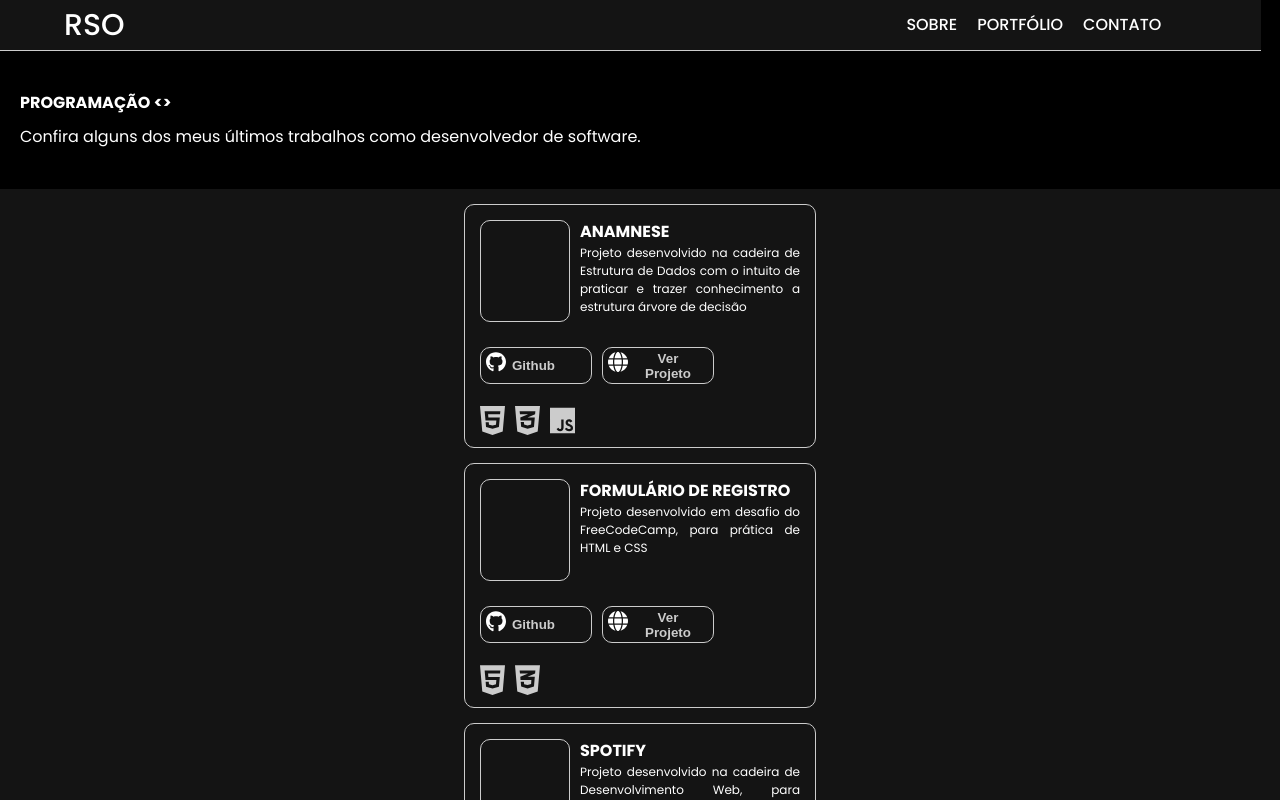
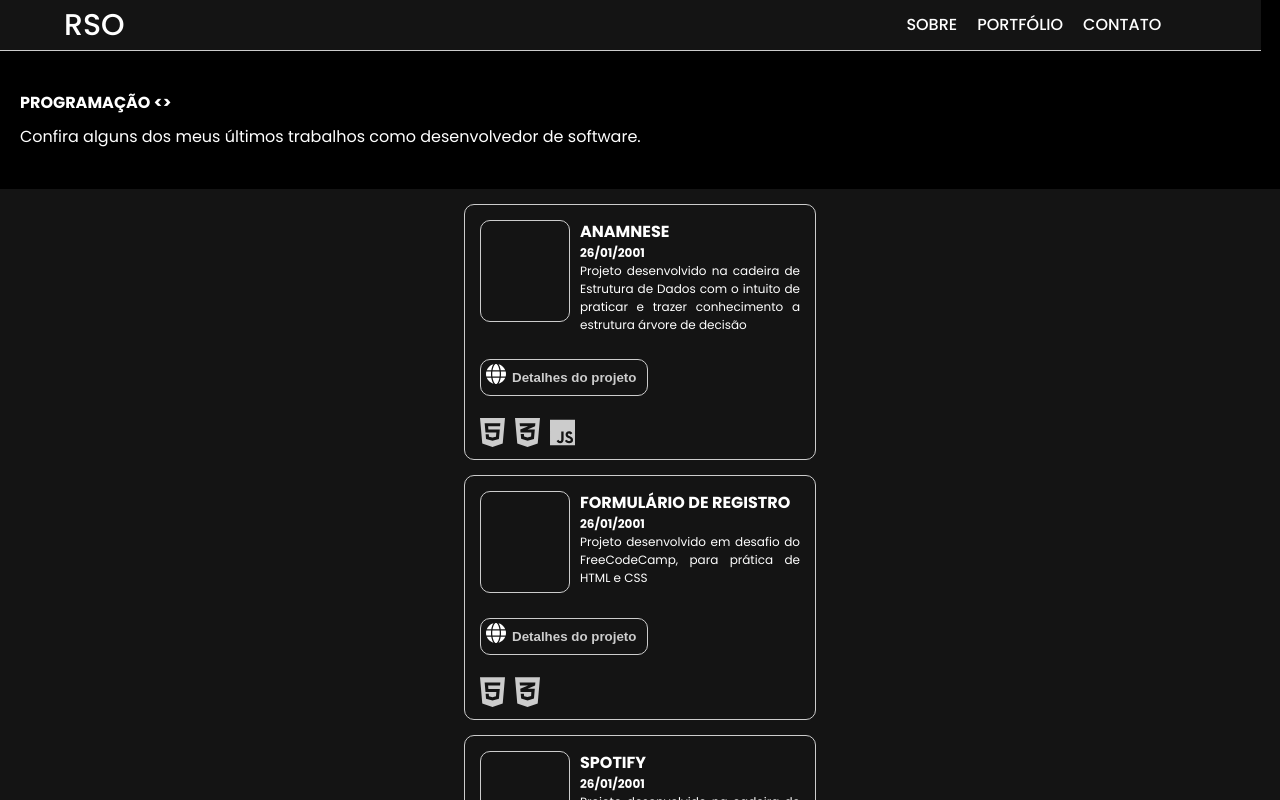
Before and after one commit to rafasdoliveira/portfolio, a React (Vite) app: page /portfolio in a window 1280 px wide. Shown: the top 800 px of the page. Built offline with nearby package versions, Linux system fonts and the light colour scheme.

Commit message:
Portfolio

```diff
--- a/src/components/CardsHome/CardsFotos.jsx
+++ b/src/components/CardsHome/CardsFotos.jsx
@@ -18,7 +18,7 @@ const CardsFotos = ({h2}) => {
     <>
         <h2 className='h2Cards'>{h2}</h2>
         <div className="cards">
-            {portfolioFoto.slice(-4).map((item) => (
+            {portfolioFoto.slice(-2).map((item) => (
                 <div key={item.id} className="card">
                     <span>
                         <img srcSet={item.src} alt={item.alt} />
--- a/src/components/CardsHome/CardsProgramacao.jsx
+++ b/src/components/CardsHome/CardsProgramacao.jsx
@@ -20,7 +20,7 @@ const cardsHome = ({h2, src, alt}) => {
     <>
         <h2 className='h2Cards'>{h2}</h2>
         <div className="cards">
-            {portfolioDev.slice(-4).map((item) => (
+            {portfolioDev.slice(-2).map((item) => (
                 <div key={item.id} className="card">
                     <span>
                         <img srcSet={item.src} alt={item.alt} />
--- a/src/components/CardsPortoflio/CardsProgramacao.jsx
+++ b/src/components/CardsPortoflio/CardsProgramacao.jsx
@@ -1,6 +1,10 @@
+// Rota
 import { Link } from 'react-router-dom'
-import  cardPortfolioDev from '../../constants/cardPortfolioDev/cardPortfolioDev'
+// Componentes
+import cardPortfolioDev from '../../constants/cardPortfolioDev/cardPortfolioDev'
+// Estilo
 import './cardsportfolio.css'
+
 const CardsProgramacao = () => {
 
     const cardProjeto = cardPortfolioDev()
@@ -16,6 +20,7 @@ const CardsProgramacao = () => {
                         </span>
                         <div className="text">
                             <h2 className="h2Portfolio">{item.titulo}</h2>
+                            <p className='data'>26/01/2001</p>
                             <p>
                                 {item.descricao}
                             </p>
@@ -23,6 +28,12 @@ const CardsProgramacao = () => {
                     </div>
                     <div className="links">
                         <div className="link">
+                            <Link className="to" to={item.projetoLink}>
+                                <span><img srcSet={item.projetoSvg} alt=""/></span>
+                                <button>Detalhes do projeto</button>
+                            </Link>
+                        </div>
+                        {/* <div className="link">
                             <Link className="to" to={item.githubLink}>
                                 <span><img srcSet={item.githubSvg} alt=""/></span>
                                 <button>Github</button>
@@ -33,7 +44,8 @@ const CardsProgramacao = () => {
                                 <span><img srcSet={item.projetoSvg} alt=""/></span>
                                 <button>Ver Projeto</button>
                             </Link>
-                        </div>
+                        </div> */}
+
                     </div>
                     <div className="linguages">
                         {item.linguagens.map((linguagem, index) => (
--- a/src/components/CardsPortoflio/cardsportfolio.css
+++ b/src/components/CardsPortoflio/cardsportfolio.css
@@ -44,6 +44,10 @@
     font-size: 12px;
 }
 
+.cardPortfolio .data {
+    font-weight: bold;
+}
+
 .cardsPortfolio img {
     width: 25px;
 }
@@ -57,7 +61,7 @@
     display: flex;
     align-items: center;
     justify-content: flex-start;
-    width: 110px;
+    width: 100%;
     height: 35px;
     border: 1px solid #ccc;
     border-radius: 10px;
```
